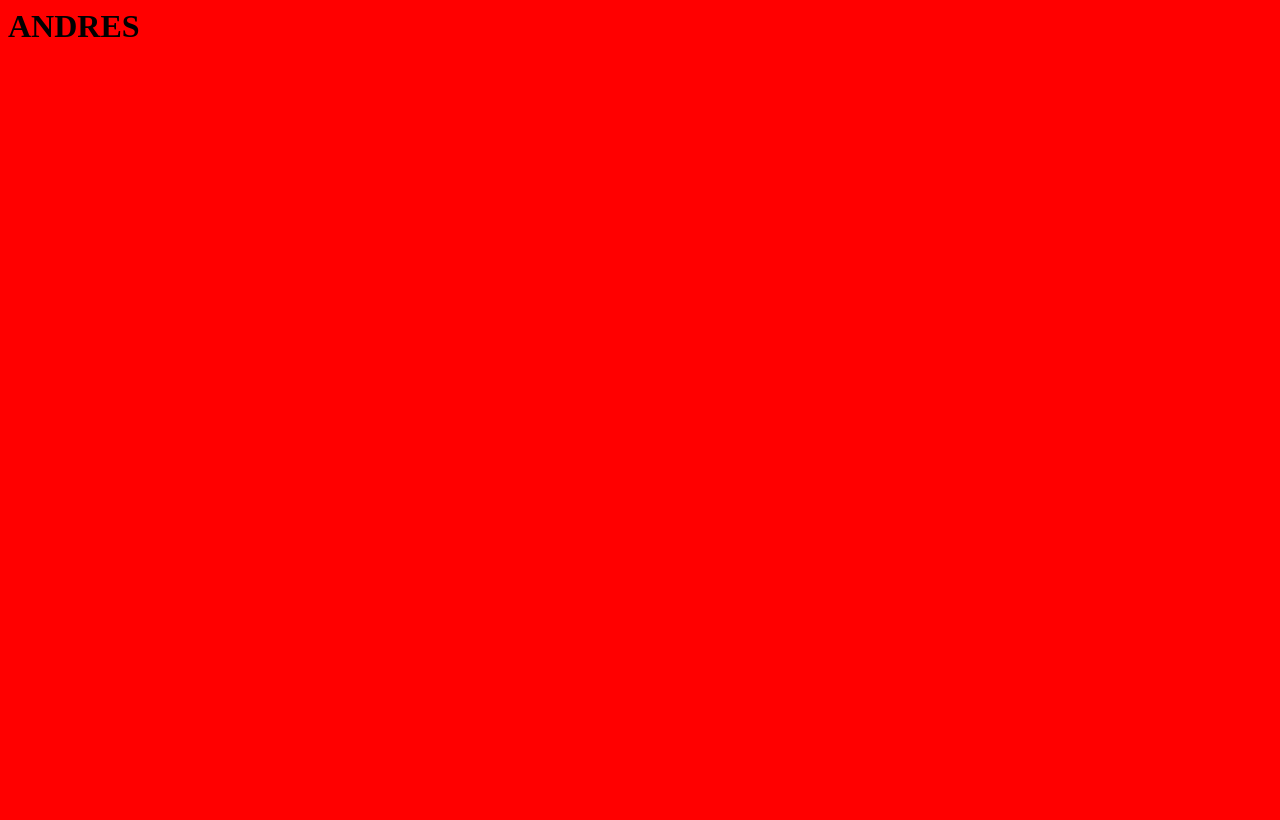
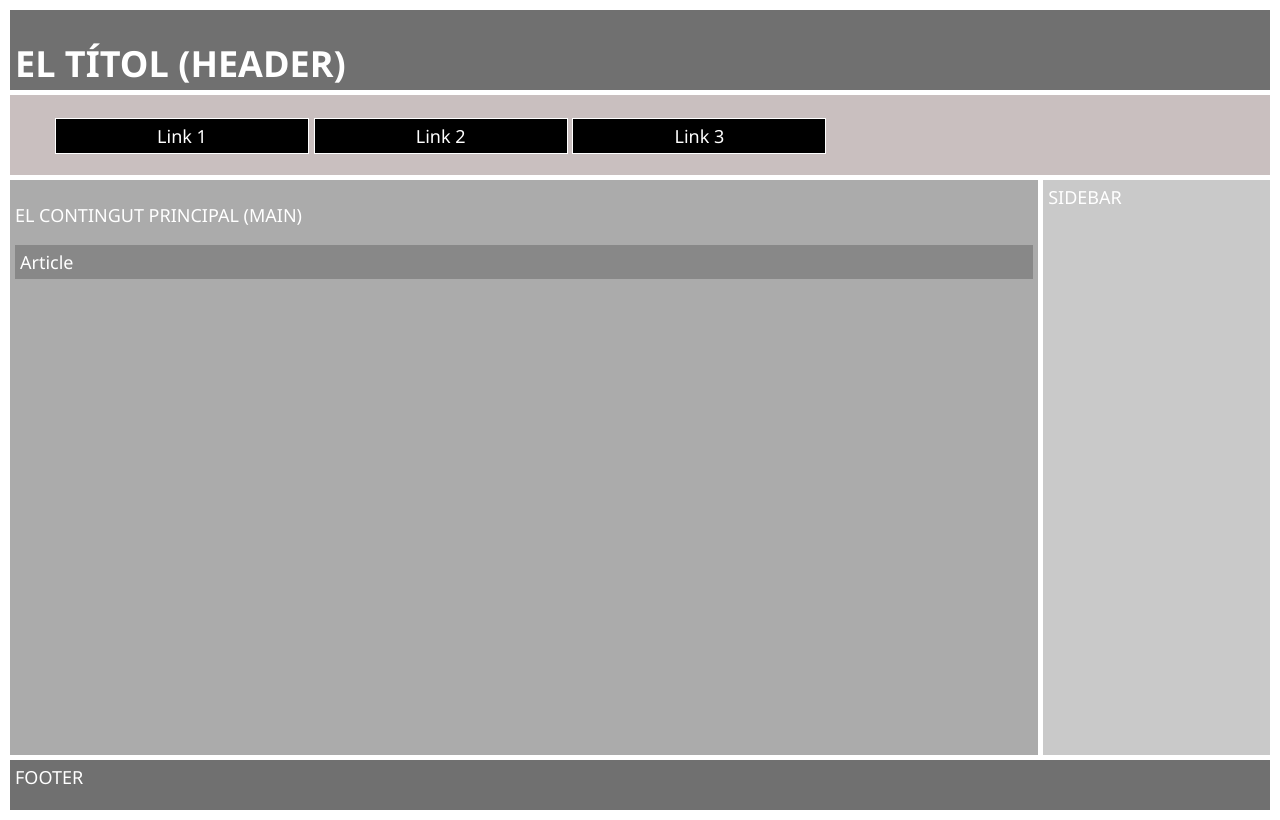
Before and after one commit to amasriesbovalar/amasriesbovalar.github.io, a plain HTML site: page index.html in a window 1280 px wide. Drawn offline with Linux system fonts and the light colour scheme.

Commit message:
Add files via upload

```diff
--- a/index.html
+++ b/index.html
@@ -1,8 +1,34 @@
+<!-- Plantilla basica HTML5     -->
+<!DOCTYPE html>
 <html>
-<head>
-  <title>Primera pagina</title>
-</head>
-<body bgcolor="red">
-<h1> ANDRES</H1>
-</body>
+  <head>
+    <title>Plantilla HTML5 basica</title>
+    <meta charset="utf-8" />
+    <meta name="title" content="Títol del WEB">
+    <meta name="description" content="Descripció del WEB">
+    <!--link rel="stylesheet" href="meuestil-nav-vertical.css"-->
+    <link rel="stylesheet" href="meuestil-nav-horitzontal.css">
+  </head>
+  <body>
+    <header>
+      <h1>EL TÍTOL (HEADER)</h1>
+    </header>
+    <nav>
+      <ul>
+        <li><a href="#">Link 1</a></li>
+        <li><a href="#">Link 2</a></li>
+        <li><a href="#">Link 3</a></li>
+      </ul>
+    </nav>
+    <main>
+      <p> EL CONTINGUT PRINCIPAL (MAIN)</p>
+      <article> Article </article>
+    </main>
+    <aside>
+      SIDEBAR
+    </aside>
+    <footer>
+      FOOTER
+    </footer>
+  </body>
 </html>
--- /dev/null
+++ b/meuestil-nav-horitzontal.css
@@ -0,0 +1,69 @@
+ body {
+  font-family: segoe-ui_normal,Segoe UI,Segoe,Segoe WP,Helvetica Neue,Helvetica,sans-serif;
+  color: white;
+  font-size: 18px;
+  display: grid;
+  grid-template-areas:
+    "header header header"
+    "nav nav nav"
+    "main main aside"
+    "footer footer footer";
+  grid-template-rows: 80px 80px 1fr 50px;
+  grid-template-columns: 15% 1fr 18%;
+  grid-gap: 5px;
+  height: 100vh;
+  margin: 10px;
+}
+
+header {
+  grid-area: header;
+  background: #707070;
+  padding: 5px;
+}
+
+nav {
+  grid-area: nav;
+  background: #C9BFBF;
+  padding: 5px;
+}
+
+main {
+  grid-area: main;
+  background: #ABABAB;
+  padding: 5px;
+}
+
+aside {
+  grid-area: aside;
+  background: #C9C9C9;
+  padding: 5px;
+}
+
+footer {
+  grid-area: footer;
+  background: #707070;
+  padding: 5px;
+}
+
+nav a{
+    text-decoration:none;
+    color:inherit;
+    }
+nav li{
+    display:inline-block;
+    width:20%;
+    padding:5px;
+    background-color:#000;
+    border:1px solid #fff;
+    text-align:center;
+    color:#fff;
+    }
+nav li:hover{
+    background-color:#fff;
+    color:#000;
+    }
+
+article {
+  background: #888888;
+  padding: 5px;
+}
--- /dev/null
+++ b/meuestil-nav-vertical.css
@@ -0,0 +1,68 @@
+ body {
+  font-family: segoe-ui_normal,Segoe UI,Segoe,Segoe WP,Helvetica Neue,Helvetica,sans-serif;
+  color: white;
+  font-size: 18px;
+  display: grid;
+  grid-template-areas:
+    "header header header"
+    "nav main aside"
+    "footer footer footer";
+  grid-template-rows: 80px 1fr 50px;
+  grid-template-columns: 15% 1fr 18%;
+  grid-gap: 5px;
+  height: 100vh;
+  margin: 10px;
+}
+
+header {
+  grid-area: header;
+  background: #707070;
+  padding: 5px;
+}
+
+nav {
+  grid-area: nav;
+  background: #C9BFBF;
+  padding: 5px;
+}
+
+main {
+  grid-area: main;
+  background: #ABABAB;
+  padding: 5px;
+}
+
+aside {
+  grid-area: aside;
+  background: #C9C9C9;
+  padding: 5px;
+}
+
+footer {
+  grid-area: footer;
+  background: #707070;
+  padding: 5px;
+}
+
+nav a{
+    text-decoration:none;
+    color:inherit;
+    }
+nav li{
+    display:block;
+    width:80%;
+    padding:5px;
+    background-color:#000;
+    border:1px solid #fff;
+    text-align:center;
+    color:#fff;
+    }
+nav li:hover{
+    background-color:#fff;
+    color:#000;
+    }
+
+article {
+  background: #888888;
+  padding: 5px;
+}
```
